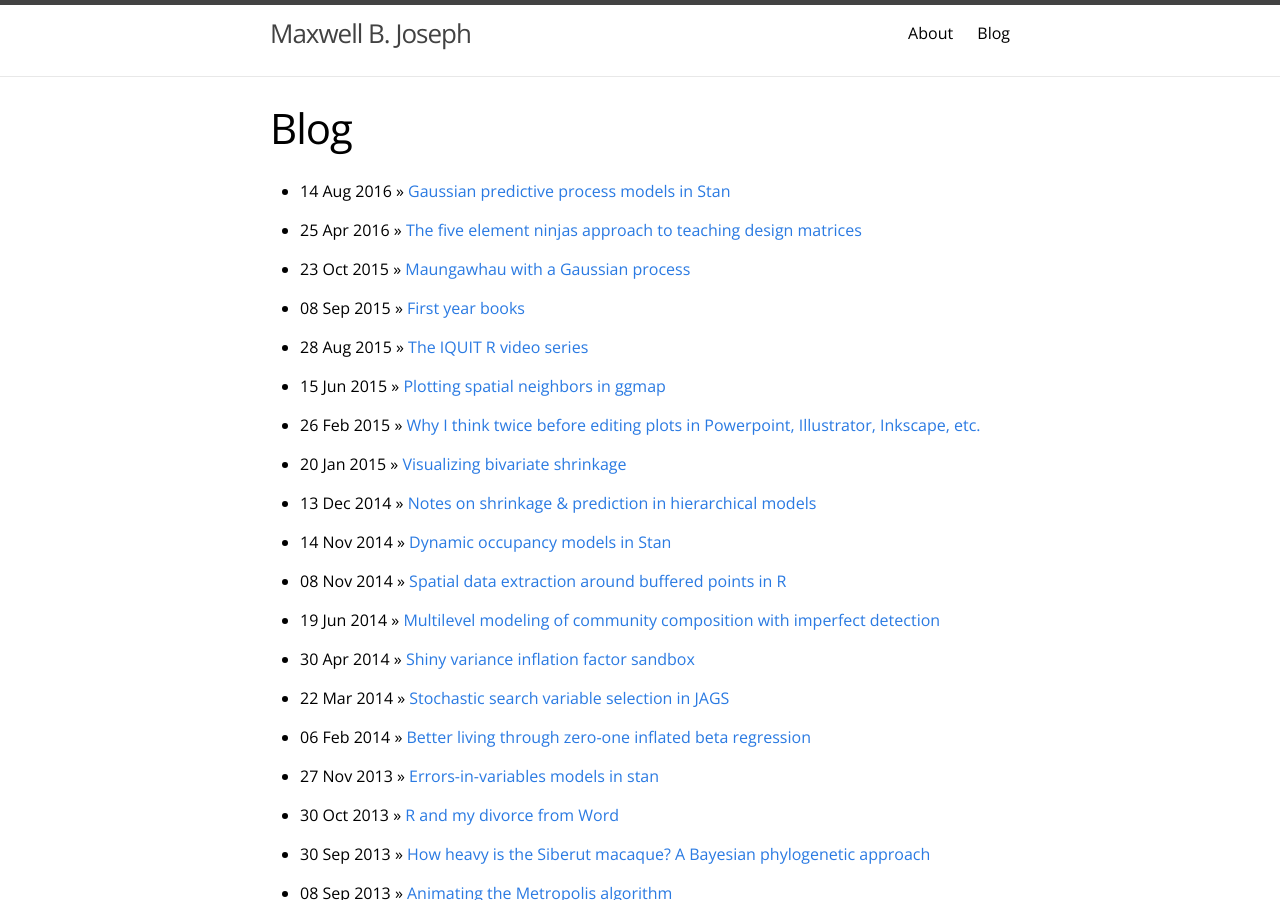
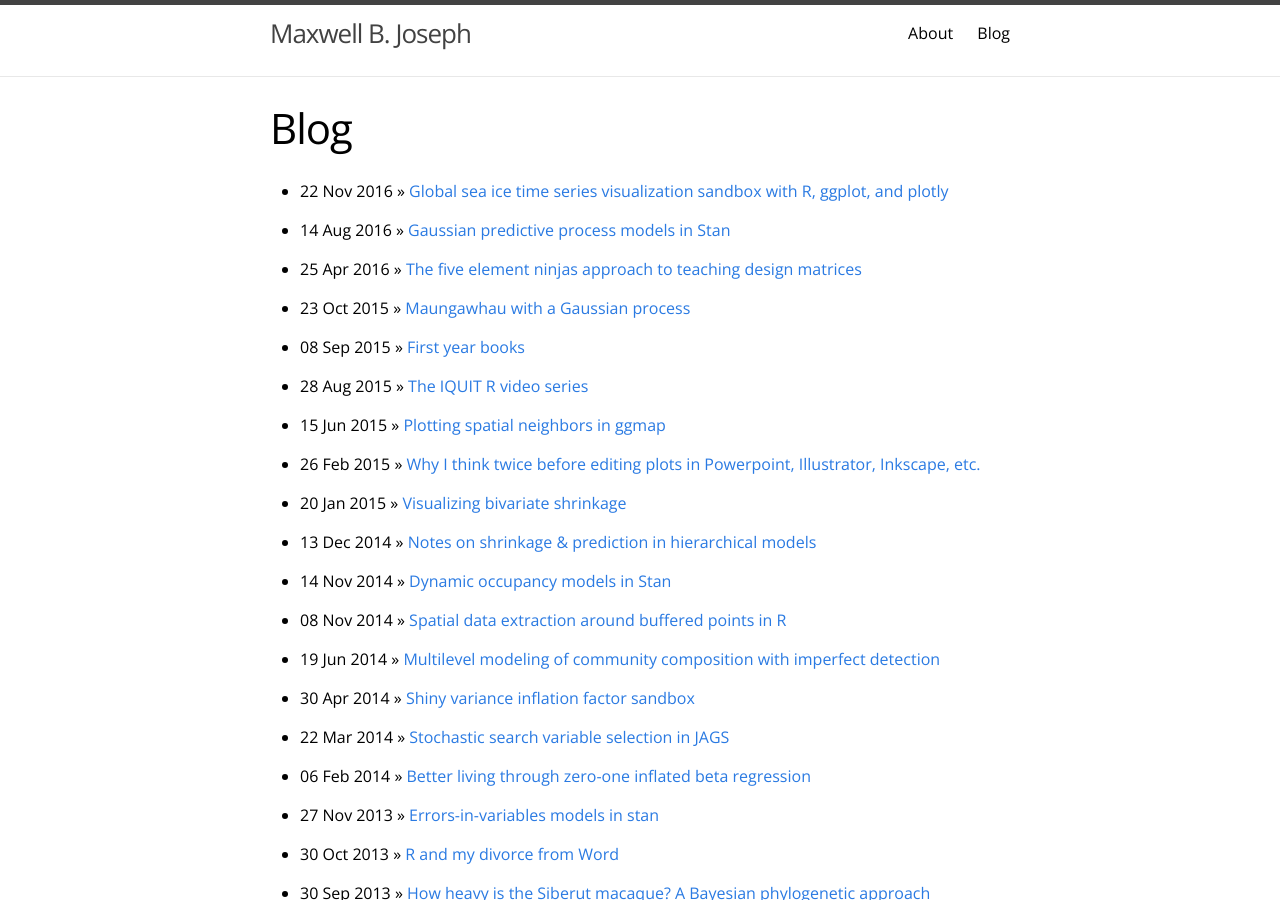
Before and after one commit to mbjoseph/old-website, a Jekyll site: the page built from blog.md, in a window 1280 px wide and 900 px high. Built offline with Jekyll 4.4.1, drawn with Linux system fonts in a browser that asks for light colours; some of the changed lines change nothing that is shown.

Commit message:
adding plotly sea ice post

```diff
--- a/_config.yml
+++ b/_config.yml
@@ -10,4 +10,4 @@ github_username:  mbjoseph
 
 # Build settings
 markdown: kramdown
-highlighter: pygments
+highlighter: rouge
--- /dev/null
+++ b/_posts/2016-11-22-seaice.markdown
@@ -0,0 +1,91 @@
+---
+layout: post
+title: "Global sea ice time series visualization sandbox with R, ggplot, and plotly"
+date: 2016-11-22 6:00
+comments: true
+---
+
+In the past couple of weeks I've noticed a flurry of visualizations of global sea ice extent on social media.
+If you're like me, and curious to see what the data look like yourself, here's a bit of R code to fetch and visualize the most recent data.
+
+{% highlight r%}
+library(dplyr)
+library(ggplot2)
+library(viridis)
+library(plotly)
+
+
+# Define helper functions to get and parse sea ice data from NSIDC --------
+read_nsidc_csv <- function(file) {
+  # reads and loads a csv file of sea ice extent from NSIDC's ftp server
+  hem_code <- substr(file, 1, 2)
+  if (hem_code == "NH") {
+    hemisphere <- "north"
+  } else if (hem_code == "SH") {
+    hemisphere <- "south"
+  } else {
+    stop("Filename is not correctly formatted")
+  }
+  prefix <- paste0("ftp://sidads.colorado.edu/DATASETS/NOAA/G02135/",
+                    hemisphere,
+                   "/daily/data/")
+  file_loc <- paste0(prefix, file)
+  d <- read.csv(file_loc, stringsAsFactors = FALSE)
+  d <- d[-1, ] # this row contains the units
+
+  maybe_as_numeric <- function(x) {
+    numeric_x <- suppressWarnings(as.numeric(x))
+    if (!all(is.na(numeric_x))) x <- numeric_x
+    x
+  }
+
+  # convert numeric columns to numbers and return data.frame
+  lapply(d, maybe_as_numeric) %>%
+    as.data.frame(stringsAsFactors = FALSE)
+}
+
+
+get_seaice_data <- function() {
+  # gets seaice data from northern and southern hemispheres and joins to one df
+  northern_hem <- full_join(read_nsidc_csv("NH_seaice_extent_final_v2.csv"),
+                              read_nsidc_csv("NH_seaice_extent_nrt_v2.csv")) %>%
+    mutate(hem = "Northern hemisphere")
+  southern_hem <- full_join(read_nsidc_csv("SH_seaice_extent_final_v2.csv"),
+                            read_nsidc_csv("SH_seaice_extent_nrt_v2.csv")) %>%
+    mutate(hem = "Southern hemisphere")
+  all_data <- full_join(northern_hem, southern_hem)
+  all_data %>%
+    mutate(date = ISOdate(Year, Month, Day),
+           day_of_year = as.numeric(format(date, "%j")))
+}
+
+
+# load data from NSIDC's ftp server
+seaice <- get_seaice_data()
+
+
+
+# Visualize ---------------------------------------------------------------
+seaice %>%
+  ggplot(aes(x = day_of_year, y = Extent, color = Year, group = Year)) +
+  geom_line() +
+  xlab("Day of year") +
+  ylab("Sea ice extent (million sq km)") +
+  scale_color_viridis(direction = -1) +
+  geom_text(aes(x = day_of_year, y = Extent, label = Year),
+            data = subset(seaice, date == max(date)),
+            nudge_x = c(15, -17)) +
+  ggtitle(paste("Global sea ice extent:",
+                 min(format(seaice$date, "%Y-%m-%d")),
+                 "to",
+                 max(format(seaice$date, "%Y-%m-%d")))) +
+  facet_wrap(~ hem)
+  ggplotly()
+{% endhighlight %}
+
+[Click here to view a larger interactive plot on RPubs](http://rpubs.com/mbjoseph/229198)
+
+<div align="center"><iframe src="//rstudio-pubs-static.s3.amazonaws.com/229198_f6bda0d71e6244e2a47af47c30af439b.html"
+frameborder="0" marginwidth="0" marginheight="0" width="850" height="550" align="right"></iframe></div>
+
+**Disclaimer:** no part of this post is sponsored by the National Snow and Ice Data Center, [which serves the data](http://nsidc.org/data/G02135). This post just shows how to fetch and plot the data.
```
